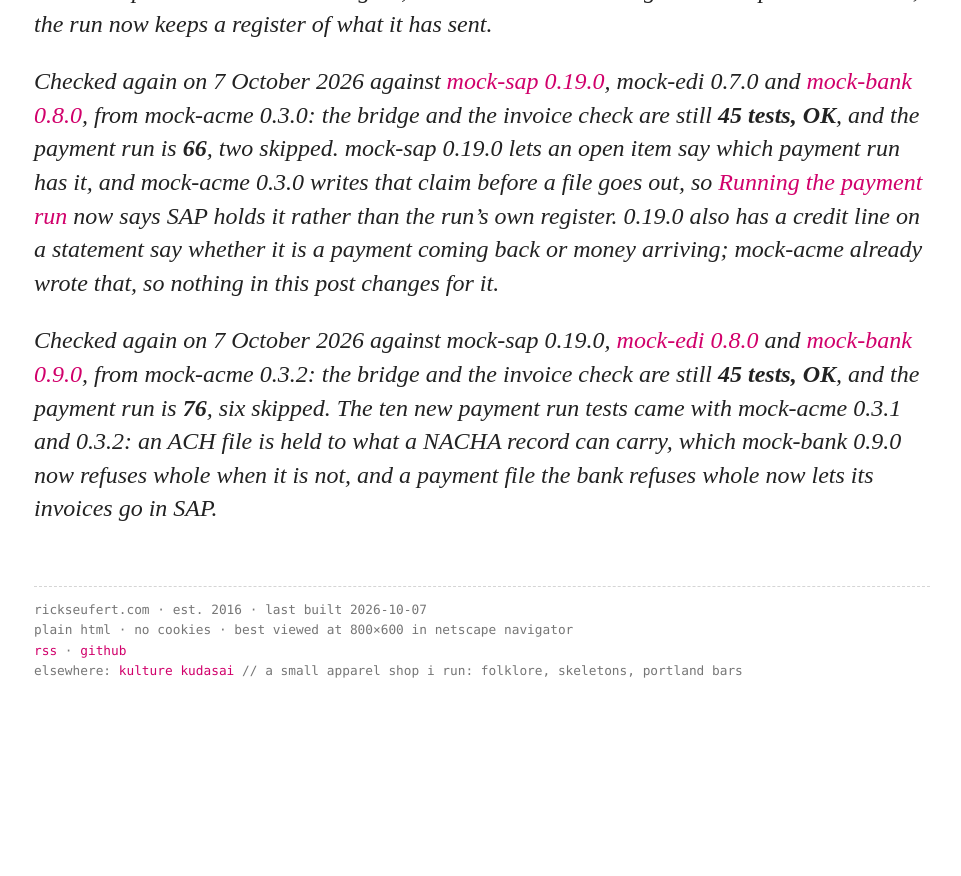
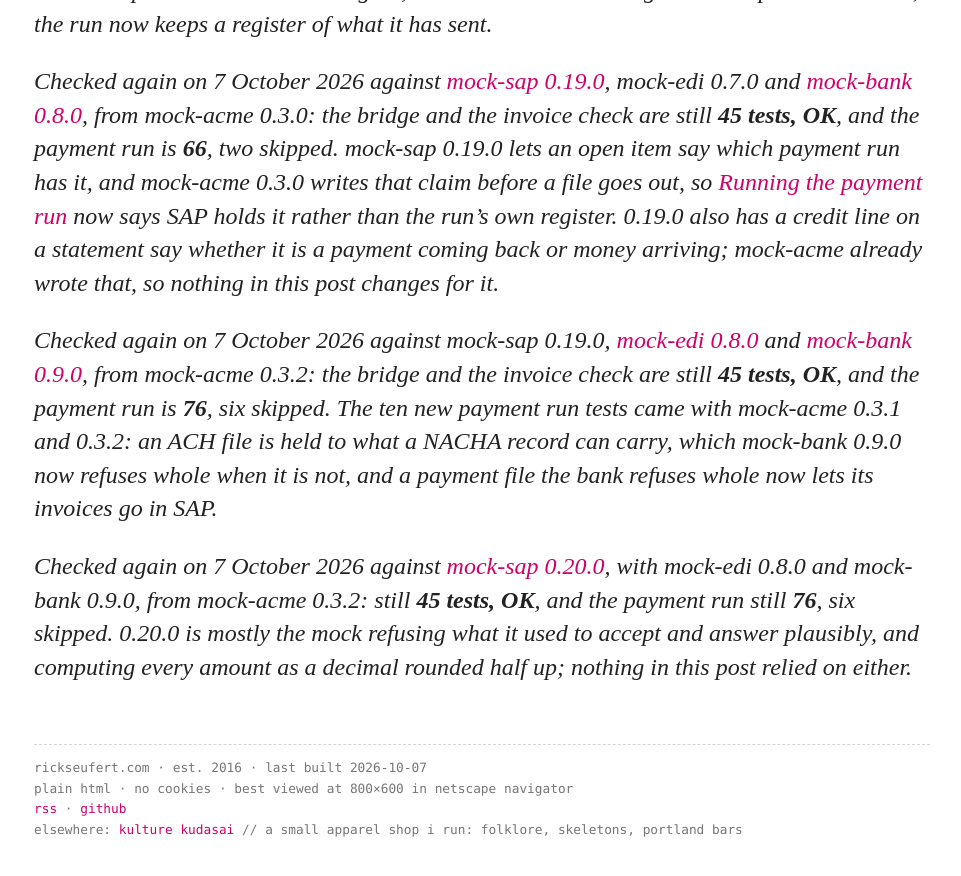
Before and after one commit to rseufert/rseufert.github.io, a Jekyll site: the page built from _posts/2026-09-24-testing-an-sap-to-edi-integration.md, in a window 1280 px wide and 900 px high, scrolled down 18311 px. Shown: the top 876 px of the window, without its empty margins (158-1119 px from the left). Built offline with Jekyll 4.4.1, drawn with Linux system fonts in a browser that asks for light colours; before the commit the page ends 19053 px from its top, so only the background shows below that.

Commit message:
mock-sap 0.20.0
- The mock-sap page gains two features: it no longer says yes where SAP
  would not (read-only properties, $search, V2 and V4 literals, a supplier
  invoice POST that posts, an honest rollback), and its amounts are decimals
  rounded half up, with $metadata validated against the published CSDL
  schemas.
- acme-treasury's page quoted mock-sap's seeded overdue receivables as
  684,875.06 EUR. 0.20.0 seeds different documents, six of them for
  524,619.42 EUR, read from the cube the way acme-treasury reads it.
- The 09-24 post gains a checked note: mock-acme 0.3.2's suites pass
  unchanged against 0.20.0.

Co-Authored-By: Claude Opus 5.5 <noreply@anthropic.com>
Claude-Session: https://claude.ai/code/session_015RDTBgG3oYVSZTAaz1gNwq

```diff
--- a/_posts/2026-09-24-testing-an-sap-to-edi-integration.md
+++ b/_posts/2026-09-24-testing-an-sap-to-edi-integration.md
@@ -561,3 +561,5 @@ which is the only kind of check worth recording.
 *Checked again on 7 October 2026 against [mock-sap 0.19.0](https://pypi.org/project/mock-sap/0.19.0/), mock-edi 0.7.0 and [mock-bank 0.8.0](https://pypi.org/project/mock-bank/0.8.0/), from mock-acme 0.3.0: the bridge and the invoice check are still **45 tests, OK**, and the payment run is **66**, two skipped. mock-sap 0.19.0 lets an open item say which payment run has it, and mock-acme 0.3.0 writes that claim before a file goes out, so [Running the payment run](#running-the-payment-run) now says SAP holds it rather than the run's own register. 0.19.0 also has a credit line on a statement say whether it is a payment coming back or money arriving; mock-acme already wrote that, so nothing in this post changes for it.*
 
 *Checked again on 7 October 2026 against mock-sap 0.19.0, [mock-edi 0.8.0](https://pypi.org/project/mock-edi/0.8.0/) and [mock-bank 0.9.0](https://pypi.org/project/mock-bank/0.9.0/), from mock-acme 0.3.2: the bridge and the invoice check are still **45 tests, OK**, and the payment run is **76**, six skipped. The ten new payment run tests came with mock-acme 0.3.1 and 0.3.2: an ACH file is held to what a NACHA record can carry, which mock-bank 0.9.0 now refuses whole when it is not, and a payment file the bank refuses whole now lets its invoices go in SAP.*
+
+*Checked again on 7 October 2026 against [mock-sap 0.20.0](https://pypi.org/project/mock-sap/0.20.0/), with mock-edi 0.8.0 and mock-bank 0.9.0, from mock-acme 0.3.2: still **45 tests, OK**, and the payment run still **76**, six skipped. 0.20.0 is mostly the mock refusing what it used to accept and answer plausibly, and computing every amount as a decimal rounded half up; nothing in this post relied on either.*
--- a/acme-treasury/index.html
+++ b/acme-treasury/index.html
@@ -25,7 +25,7 @@ mock-bank  ──camt.053──▶  the same figure, or the test fails</code></p
 		<ul class="features">
 			<li><strong>Held to the bank's statements.</strong> Both mocks keep a clock a test can move, so the tests play a week: a forecast every morning before the payment run, and every night the <code>camt.053</code> for that day, which has to close where the forecast said, to the cent.</li>
 			<li><strong>A payment at the bank is not owed twice.</strong> SAP keeps an item open until a statement clears it, so on the morning after a payment run the same invoice is an open item in SAP and a debit at the bank. They are joined on the <code>EndToEndId</code> and counted once.</li>
-			<li><strong>Money that will not move is listed, not added up.</strong> A blocked payable is not money going out, an overdue receivable is not money coming in, and a payment the bank refused will be refused again. Each is listed with its reason. mock-sap seeds six overdue receivables, 684,875.06 EUR in all, and a forecast that believed them would be comfortable and wrong.</li>
+			<li><strong>Money that will not move is listed, not added up.</strong> A blocked payable is not money going out, an overdue receivable is not money coming in, and a payment the bank refused will be refused again. Each is listed with its reason. mock-sap 0.20.0 seeds six overdue receivables, 524,619.42 EUR in all, and a forecast that believed them would be comfortable and wrong.</li>
 			<li><strong>The calendar is the bank's.</strong> After the cutoff, today's run settles tomorrow, and nothing settles on a weekend or a holiday on the bank's list. A payment the bank will return comes back on its day, and is owed again.</li>
 			<li><strong>It says where it will be wrong.</strong> A supplier closed their account last week and SAP does not know, so Monday's forecast expects to pay an invoice the bank then refuses. Monday is out by that invoice, and Tuesday's forecast lists it with the bank's reason. The film above is that week.</li>
 			<li><strong>A payment schedule for when the line dips.</strong> <code>plan</code> is a small mixed-integer program, written in <a href="https://jump.dev">JuMP</a> and solved by <a href="https://highs.dev">HiGHS</a>: which invoices to hold, and until which business day, so that no day closes under a floor, holding as little as it can for as short a time as it can. <code>plan --apply</code> makes it happen as a user would, with a payment block in SAP on each held invoice, lifted on the morning it should be paid. It lifts only its own blocks.</li>
--- a/mock-sap/index.html
+++ b/mock-sap/index.html
@@ -22,6 +22,8 @@ image: /blog/sap_invoices.png
 			<li><strong>Posting is remembered, not just answered.</strong> A posted <code>DELVRY</code>, <code>INVOIC</code> or <code>FINSTA01</code> keeps what it decided: which sales orders a delivery moved, the supplier invoice and accounting document an invoice created, which invoices a statement cleared and why it refused a line. Read the IDoc back and you get the same answer the POST gave, so a client that dropped the response can still find out; <code>/_mock/idocs?settled=</code> asks from the invoice's side, which is the question an integration actually has: what settled this one?</li>
 			<li><strong>An invoice is not paid twice behind your back.</strong> An open item says which payment run has it in flight, as <code>PaymentRunID</code> and <code>PaymentRunDate</code>, so a second run started before the statement comes back can leave it alone. And a credit line on a <code>FINSTA01</code> has to say what it is: <code>RET</code> for a payment of ours coming back, <code>RCV</code> for money arriving. A credit that says neither reverses nothing and is listed as unprocessed with the reason, because either guess is wrong somewhere: <code>RET</code> pays an invoice twice, and <code>RCV</code> hides a payment that came back.</li>
 			<li><strong>A supplier can be told what was paid.</strong> Generate a <code>REMADV</code> from a payment document and you get a <code>PEXR2002</code> naming every invoice that payment settled, with the number the supplier quotes and what came off it, and a total that is the sum of those rows. A statement that pays several invoices for one supplier posts one payment covering all of them, the way a payment run does, which is what makes the advice worth sending.</li>
+			<li><strong>It does not say yes when SAP would not.</strong> A property <code>$metadata</code> declares read-only is refused rather than taken, a <code>$search</code> the mock cannot do is a 501 rather than every row, a V4 service reads V4 filter literals and a V2 service V2 ones, a POST to <code>A_SupplierInvoice</code> posts an invoice that can be paid, and <code>BAPI_TRANSACTION_ROLLBACK</code> answers <code>E</code> after a call it could not undo instead of claiming it did. A test that passes here should not fail against S/4 for a yes the mock made up.</li>
+			<li><strong>The numbers are SAP's numbers.</strong> Every amount is a decimal, rounded half up the way a tax authority rounds it: 19% on 2.50 is 0.48, not the 0.47 a binary float gives. And the <code>$metadata</code> every service serves is validated against the CSDL schemas OASIS and Microsoft published, so the mock's output is checked by something it did not write.</li>
 			<li><strong>Deterministic demo data.</strong> Business partners, products, sales and purchase orders, the same every run for a given seed.</li>
 			<li><strong>Failure on demand.</strong> Latency, 500s, locked documents, expired CSRF tokens - and the two that answer <em>success</em> and mean no: an inbound IDoc SAP accepts and then declines to post, and a BAPI that returns HTTP 200 with <code>TYPE E</code> in <code>RETURN</code> for a valid call. Both look like success from the sending side, which is why they are the ones worth testing against.</li>
 		</ul>
```
